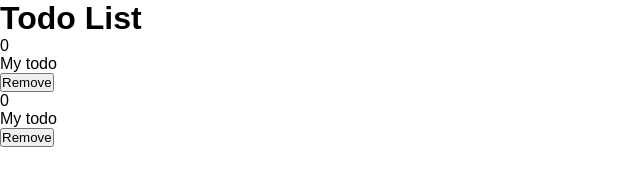
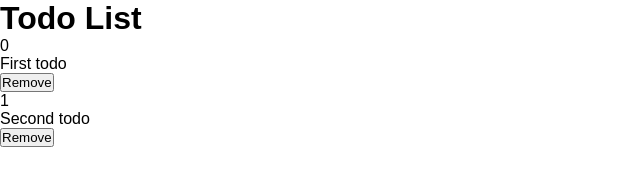
Before and after one commit to Methujan/toDo-Angular-app, an Angular app: page / in a window 1280 px wide. Shown: the top 178 px of the page, without its empty margins (0-640 px from the left). Built offline with nearby package versions, Linux system fonts and the light colour scheme.

Commit message:
fix bug to loop around array from typescript component

```diff
--- a/src/app/components/todos/todos.component.html
+++ b/src/app/components/todos/todos.component.html
@@ -1,7 +1,7 @@
 <div class="todos">
     <div class="todo" *ngFor="let todo of todos; let i = index;">
-        <div class="id">0</div>
-        <div class="content">My todo</div>
+        <div class="id">{{i}}</div>
+        <div class="content">{{todo.content}}</div>
         <button class="delete">Remove</button>
     </div>
 </div>
```
